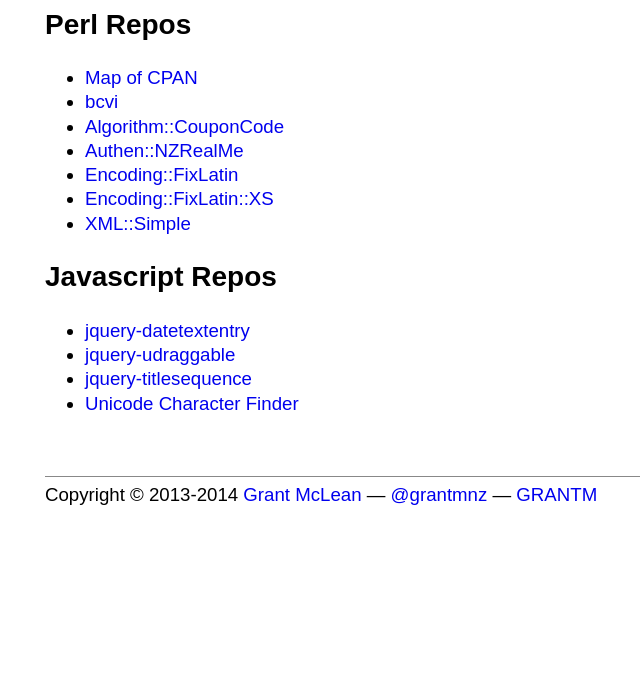
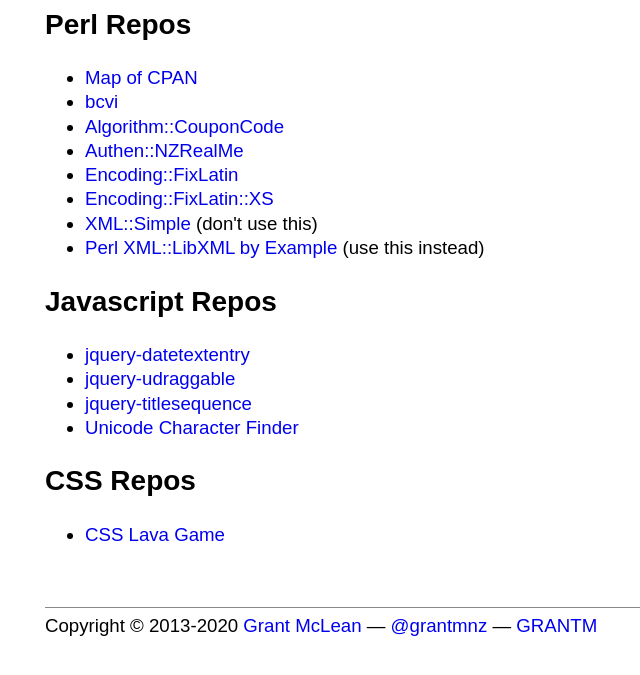
Before and after one commit to grantm/grantm.github.io, a plain HTML site: page index.html in a window 1280 px wide. Shown: the part 117-792 px from the top of the page, without its empty margins (270-910 px from the left). Drawn offline with Linux system fonts and the light colour scheme.

Commit message:
link tweaks and footer update

```diff
--- a/index.html
+++ b/index.html
@@ -20,7 +20,8 @@
       <li><a href="https://github.com/catalyst/Authen-NZRealMe">Authen::NZRealMe</a></li>
       <li><a href="https://github.com/grantm/encoding-fixlatin">Encoding::FixLatin</a></li>
       <li><a href="https://github.com/grantm/encoding-fixlatin-xs">Encoding::FixLatin::XS</a></li>
-      <li><a href="https://github.com/grantm/xml-simple">XML::Simple</a></li>
+      <li><a href="https://github.com/grantm/xml-simple">XML::Simple</a> (don't use this)</li>
+      <li><a href="http://grantm.github.io/perl-libxml-by-example/">Perl XML::LibXML by Example</a> (use this instead)</li>
     </ul>
 
     <h2>Javascript Repos</h2>
@@ -32,7 +33,13 @@
       <li><a href="https://github.com/grantm/ucf">Unicode Character Finder</a></li>
     </ul>
 
-    <p class="footer">Copyright &copy; 2013-2014
+    <h2>CSS Repos</h2>
+
+    <ul>
+      <li><a href="https://github.com/grantm/css-lava-game">CSS Lava Game</a></li>
+    </ul>
+
+    <p class="footer">Copyright &copy; 2013-2020
       <a href="http://about.me/grantm">Grant McLean</a> &mdash;
       <a href="https://twitter.com/grantmnz">@grantmnz</a> &mdash;
       <a href="https://metacpan.org/author/GRANTM">GRANTM</a>
```
